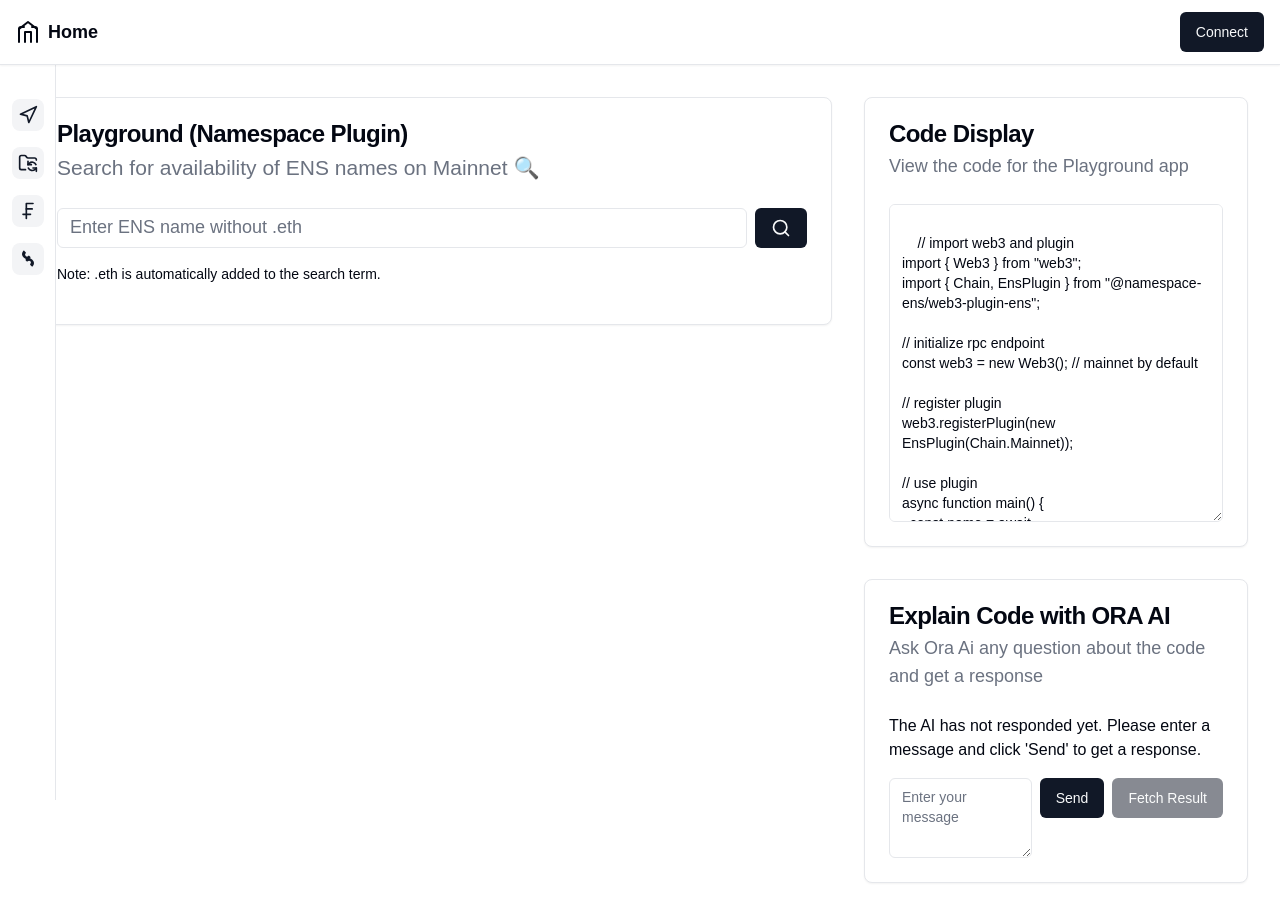
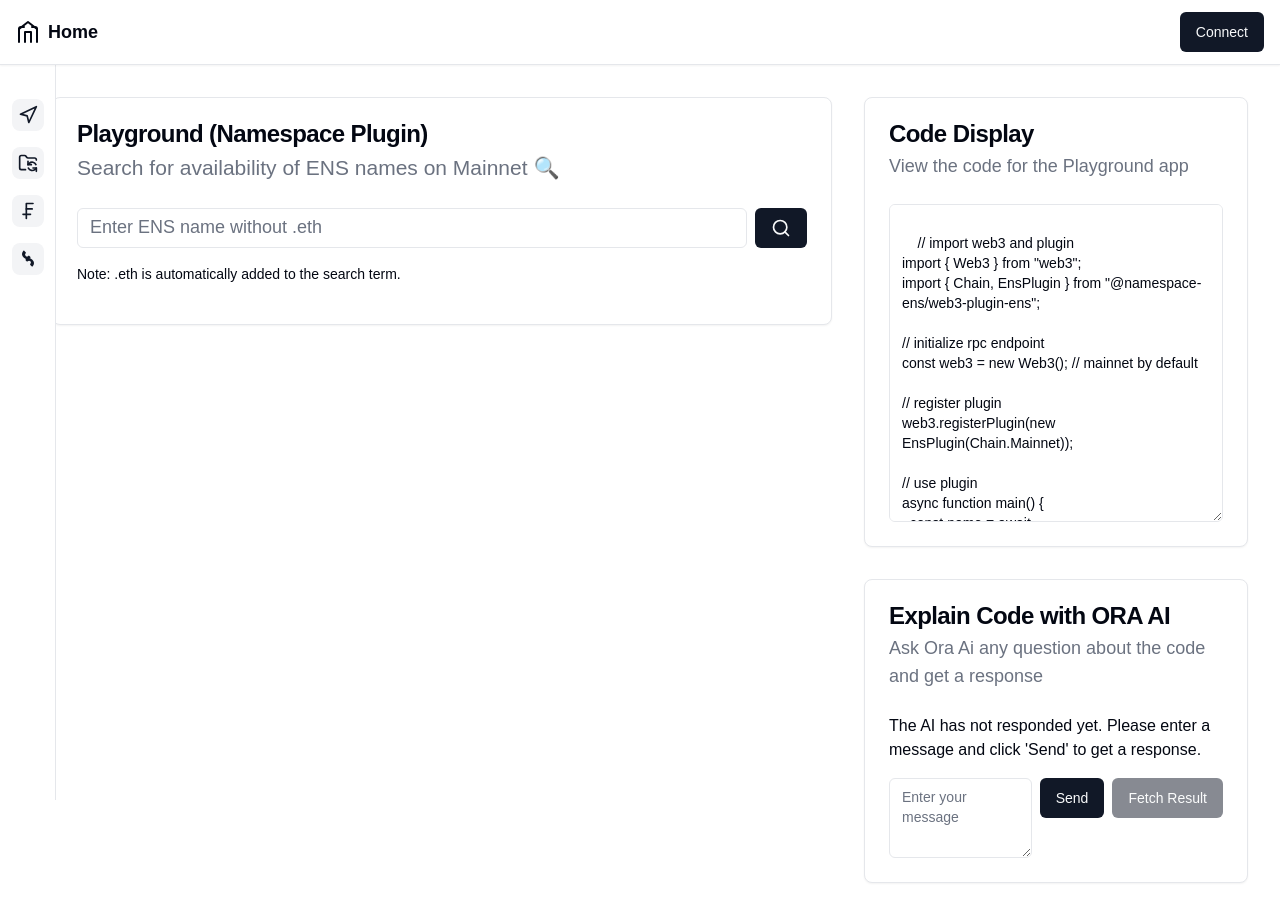
Before and after one commit to eli-bigman/learnweb3, a Next.js app: page /namespace in a window 1280 px wide. Built offline with nearby package versions, Linux system fonts and the light colour scheme; a web font is replaced by a local one; what @namespace-ens/web3-plugin-ens, @ora-io/web3-plugin-ora, web3 would draw is missing.

Commit message:
add padding to playground

```diff
--- a/src/components/component/chainlink.jsx
+++ b/src/components/component/chainlink.jsx
@@ -101,7 +101,7 @@ export default function ChainlinkGame() {
     <div className="flex flex-col min-h-screen bg-background text-foreground">
       <Header />
       <main className="container mx-auto grid grid-cols-1 gap-8 p-4 sm:grid-cols-2 lg:grid-cols-3 lg:p-8">
-        <div className="col-span-1 lg:col-span-2">
+        <div className="col-span-1 lg:col-span-2 pl-5">
           <Playground />
         </div>
         <div className="col-span-1 lg:col-span-1 flex flex-col gap-8">
--- a/src/components/component/namespace.jsx
+++ b/src/components/component/namespace.jsx
@@ -33,7 +33,7 @@ main();
   return (
     <div className="flex flex-col min-h-screen bg-background text-foreground">
       <main className="container mx-auto grid grid-cols-1 gap-8 p-4 sm:grid-cols-2 lg:grid-cols-3 lg:p-8">
-        <div className="col-span-1 lg:col-span-2">
+        <div className="col-span-1 lg:col-span-2 pl-5">
           <Playground />
         </div>
         <div className="col-span-1 lg:col-span-1 flex flex-col gap-8">
--- a/src/components/component/swisstronik.jsx
+++ b/src/components/component/swisstronik.jsx
@@ -42,7 +42,7 @@ main();
   return (
     <div className="flex flex-col min-h-screen bg-background text-foreground">
       <main className="container mx-auto grid grid-cols-1 gap-8 p-4 sm:grid-cols-2 lg:grid-cols-3 lg:p-8">
-        <div className="col-span-1 lg:col-span-2">
+        <div className="col-span-1 lg:col-span-2 pl-5">
           <Playground />
         </div>
         <div className="col-span-1 lg:col-span-1 flex flex-col gap-8">
--- a/src/components/component/zksync.jsx
+++ b/src/components/component/zksync.jsx
@@ -38,7 +38,7 @@ main();
   return (
     <div className="flex flex-col min-h-screen bg-background text-foreground">
       <main className="container mx-auto grid grid-cols-1 gap-8 p-4 sm:grid-cols-2 lg:grid-cols-3 lg:p-8">
-        <div className="col-span-1 lg:col-span-2">
+        <div className="col-span-1 lg:col-span-2 pl-5">
           <Playground />
           {/* <Playground /> */}
         </div>
```
